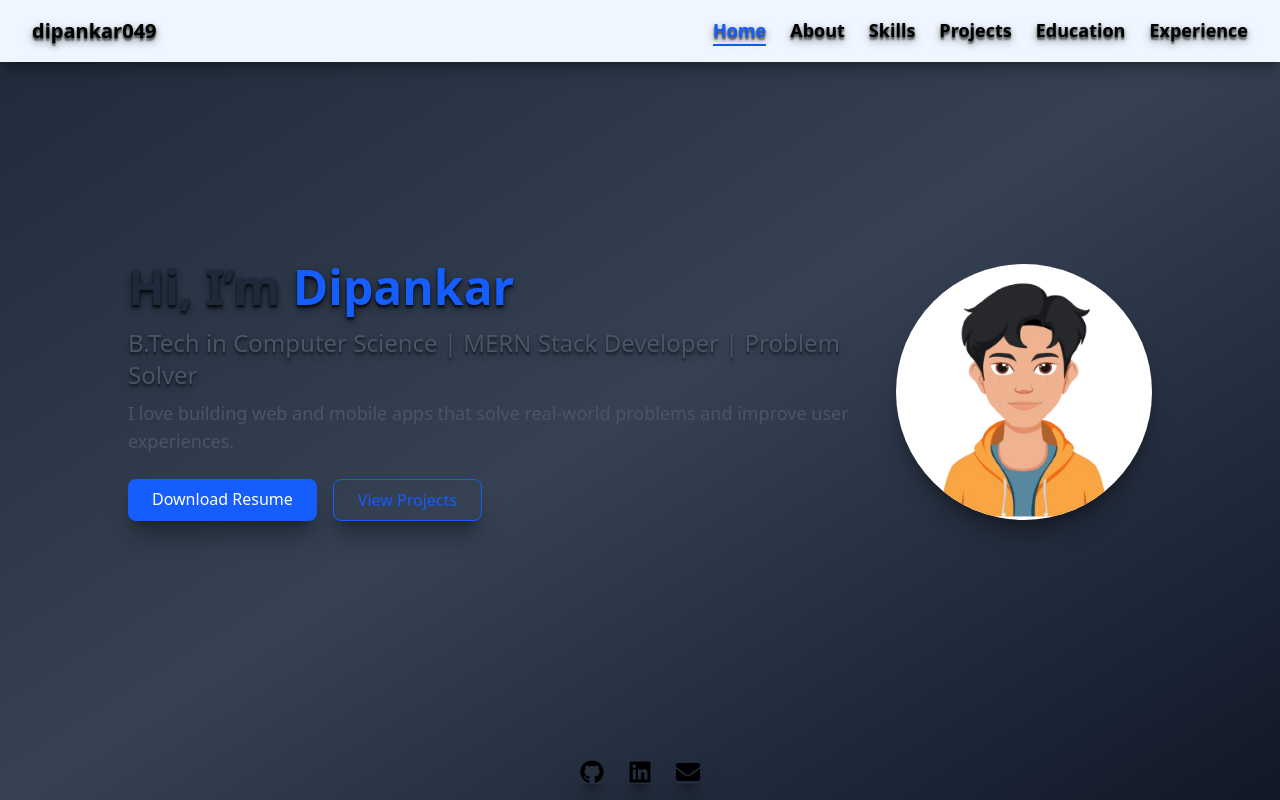
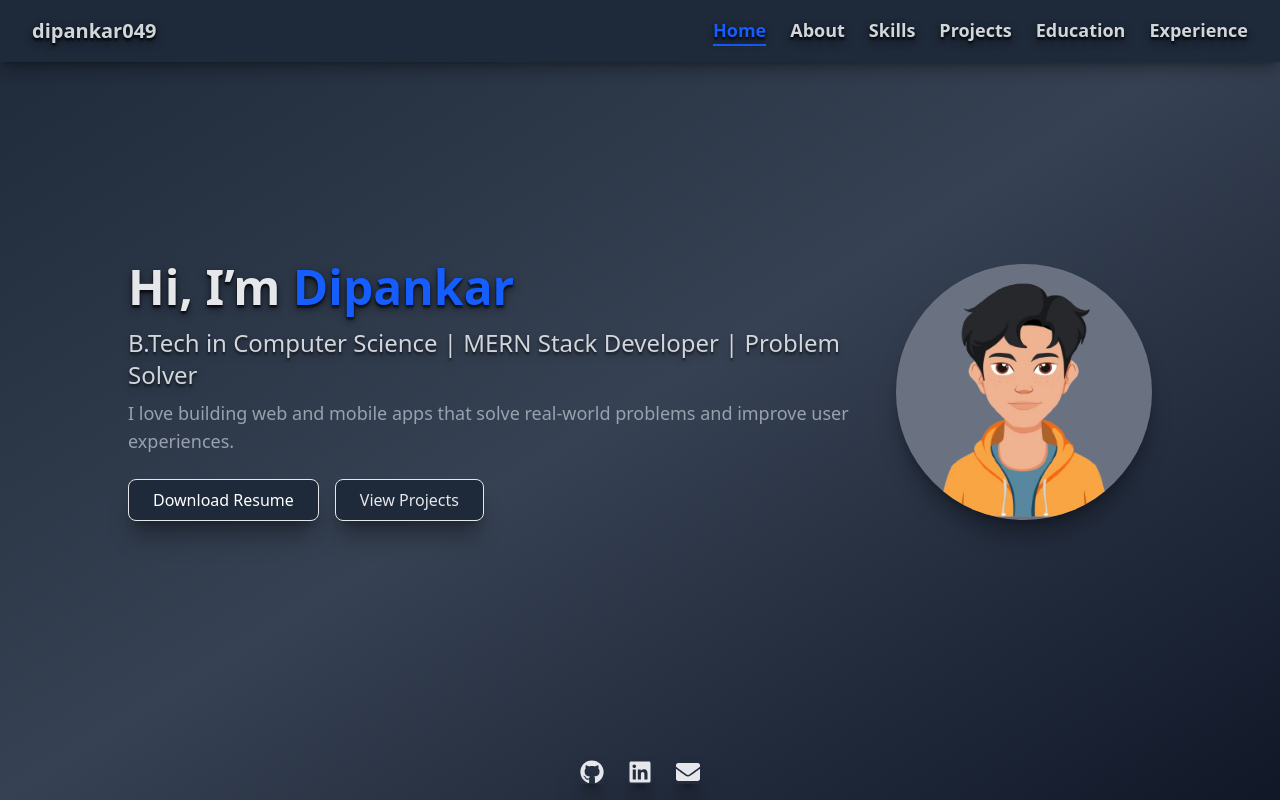
Before and after one commit to dipankar049/portfolio, a React (Vite) app: page / in a window 1280 px wide. Built offline with nearby package versions, Linux system fonts and the light colour scheme.

Commit message:
style: remove light mode

```diff
--- a/src/components/Footer.jsx
+++ b/src/components/Footer.jsx
@@ -2,7 +2,7 @@ import { FaGithub, FaLinkedin, FaEnvelope } from 'react-icons/fa';
 
 const Footer = () => {
   return (
-    <div className="w-full fixed bottom-0 py-4 dark:text-gray-200">
+    <div className="w-full fixed bottom-0 py-4 text-gray-200">
       <div className="flex justify-center space-x-6">
         <a href="https://github.com/dipankar049" target="_blank" rel="noopener noreferrer">
           <FaGithub className="text-2xl hover:text-gray-400 shadow-xl/50" />
--- a/src/components/Header.jsx
+++ b/src/components/Header.jsx
@@ -11,7 +11,7 @@ export default function Header() {
   const [menuOpen, setMenuOpen] = useState(false);
 
   return (
-    <header className='fixed top-0 left-0 w-full z-50 bg-blue-50 dark:bg-gray-800 shadow-lg/30 dark:text-gray-300'>
+    <header className='fixed top-0 left-0 w-full z-50 bg-gray-800 shadow-lg/30 text-gray-300'>
       <div className='flex items-center justify-between px-4 py-4 sm:px-6 md:px-8'>
         {/* Logo */}
         <NavLink to='/' className='text-md sm:text-xl text-shadow-lg/50 font-bold hover:scale-105 transition duration-200'>
--- a/src/context/ThemeContext.jsx
+++ b/src/context/ThemeContext.jsx
@@ -3,15 +3,15 @@ import { createContext, useState, useEffect } from "react";
 export const ThemeContext = createContext();
 
 export const ThemeProvider = ({children}) => {
-    const [ theme, setTheme ] = useState("light");
+    const [ theme, setTheme ] = useState("dark");
 
-    useEffect(() => {
-        if (theme === "dark") {
-        document.documentElement.classList.add("dark");
-        } else {
-        document.documentElement.classList.remove("dark");
-        }
-    }, [theme]);
+    // useEffect(() => {
+    //     if (theme === "dark") {
+    //     document.documentElement.classList.add("dark");
+    //     } else {
+    //     document.documentElement.classList.remove("dark");
+    //     }
+    // }, [theme]);
 
     return(
         <ThemeContext.Provider value={{theme, setTheme}}>
--- a/src/pages/About.jsx
+++ b/src/pages/About.jsx
@@ -1,11 +1,11 @@
 const About = () => {
   return (
-    <div className="flex items-center justify-center min-h-[calc(100vh-11rem)] bg-blue-50 dark:bg-gray-800 py-8 sm:py-0 px-6 my-4 sm:my-10 rounded-xl shadow-lg/30">
+    <div className="flex items-center justify-center min-h-[calc(100vh-11rem)] bg-gray-800 py-8 sm:py-0 px-6 my-4 sm:my-10 rounded-xl shadow-lg/30">
       <div className="max-w-4xl mx-auto text-center">
         <h2 className="text-3xl md:text-4xl font-bold text-shadow-lg/50 text-blue-700 mb-6 sm:mb-10 animate-fade-in">
           About Me
         </h2>
-        <p className="text-gray-700 dark:text-gray-200 text-md md:text-lg text-shadow-lg/30 leading-loose backdrop-blur-sm">
+        <p className="text-gray-200 text-md md:text-lg text-shadow-lg/30 leading-loose backdrop-blur-sm">
           👋 Hi! I’m <span className="font-semibold text-blue-600">Dipankar</span>, a Computer Science graduate from West Bengal. I’m passionate about
           building responsive and accessible web applications and exploring real-world problem solving through code.
           <br /><br />
--- a/src/pages/Education.jsx
+++ b/src/pages/Education.jsx
@@ -6,7 +6,7 @@ const Education = () => {
       <h2 className="text-3xl md:text-4xl font-bold text-shadow-lg/30 text-center text-blue-600 mb-6 sm:mb-10 animate-fade-in">Education</h2>
       <div className="space-y-6">
         {/* B.Tech */}
-        <div className="bg-blue-50 dark:bg-gray-800 p-6 rounded-2xl shadow-lg/30 hover:shadow-xl/30 hover:scale-105 transition duration-300 ease-in-out cursor-pointer">
+        <div className="bg-gray-800 p-6 rounded-2xl shadow-lg/30 hover:shadow-xl/30 hover:scale-105 transition duration-300 ease-in-out cursor-pointer">
           <h3 className="text-xl md:text-2xl text-shadow-lg/30 font-semibold text-blue-600">B.Tech, Computer Science & Engineering</h3>
           <p className="text-base text-gray-500">The Neotia University</p>
           <p className="text-sm text-gray-400">2021 - 2025</p>
@@ -14,7 +14,7 @@ const Education = () => {
         </div>
 
         {/* Higher Secondary */}
-        <div className="bg-gray-50 dark:bg-gray-800 p-6 rounded-2xl shadow-lg/30 hover:shadow-xl/30 hover:scale-105 transition duration-300 ease-in-out cursor-pointer">
+        <div className="bg-gray-800 p-6 rounded-2xl shadow-lg/30 hover:shadow-xl/30 hover:scale-105 transition duration-300 ease-in-out cursor-pointer">
           <h3 className="text-xl md:text-2xl text-shadow-lg/30 font-semibold text-blue-600">Higher Secondary Education (XII), Science</h3>
           <p className="text-base text-gray-500">Sundarban Adarsha Vidyamandir</p>
           <p className="text-sm text-gray-400">WBCHSE • Completed: 2021</p>
@@ -22,7 +22,7 @@ const Education = () => {
         </div>
 
         {/* Secondary */}
-        <div className="bg-blue-50 dark:bg-gray-800 p-6 rounded-2xl shadow-lg/30 hover:shadow-xl/30 hover:scale-105 transition duration-300 ease-in-out cursor-pointer">
+        <div className="bg-gray-800 p-6 rounded-2xl shadow-lg/30 hover:shadow-xl/30 hover:scale-105 transition duration-300 ease-in-out cursor-pointer">
           <h3 className="text-xl md:text-2xl text-shadow-lg/30 font-semibold text-blue-600">Secondary Education (X)</h3>
           <p className="text-base text-gray-500">Mahendraganj High School</p>
           <p className="text-sm text-gray-400">WBBSE • Completed: 2019</p>
--- a/src/pages/Experience.jsx
+++ b/src/pages/Experience.jsx
@@ -6,7 +6,7 @@ const Experience = () => {
       <h2 className="text-3xl md:text-4xl font-bold text-center text-shadow-lg/30 text-blue-600 mb-6 sm:mb-10 animate-fade-in">Experience</h2>
       <div className="space-y-10">
         {/* Unified Mentor */}
-        <div className="bg-blue-50 dark:bg-gray-800 p-6 rounded-2xl shadow-lg/30 hover:shadow-xl/30 hover:scale-105 transition duration-300 ease-in-out cursor-pointer">
+        <div className="bg-gray-800 p-6 rounded-2xl shadow-lg/30 hover:shadow-xl/30 hover:scale-105 transition duration-300 ease-in-out cursor-pointer">
           <div className="flex flex-col md:flex-row gap-6">
             <div className="md:w-1/3">
               <h3 className="text-xl md:text-2xl text-shadow-lg/30 font-semibold text-blue-600">MERN Stack Developer Intern</h3>
@@ -23,7 +23,7 @@ const Experience = () => {
         </div>
 
         {/* Think Again Lab */}
-        <div className="bg-blue-50 dark:bg-gray-800 p-6 rounded-2xl shadow-lg/30 hover:shadow-xl/30 hover:scale-105 transition duration-300 ease-in-out cursor-pointer">
+        <div className="bg-gray-800 p-6 rounded-2xl shadow-lg/30 hover:shadow-xl/30 hover:scale-105 transition duration-300 ease-in-out cursor-pointer">
           <div className="flex flex-col md:flex-row gap-6">
             <div className="md:w-1/3">
               <h3 className="text-xl md:text-2xl text-shadow-lg/30 font-semibold text-blue-600">React Developer Intern</h3>
--- a/src/pages/Home.jsx
+++ b/src/pages/Home.jsx
@@ -11,31 +11,31 @@ const Home = () => {
         <img
           src={avatar}
           alt="Dipankar Avatar"
-          className="w-48 h-48 md:w-64 md:h-64 rounded-full object-contain bg-white dark:bg-gray-500 pt-4"
+          className="w-48 h-48 md:w-64 md:h-64 rounded-full object-contain bg-gray-500 pt-4"
         />
       </div>
         {/* Text Content */}
-        <div className="text-center md:text-left text-gray-600 dark:text-gray-200">
-          <h1 className="text-3xl sm:text-4xl md:text-5xl text-shadow-lg/50 font-bold text-gray-800 dark:text-gray-200 mb-4">
+        <div className="text-center md:text-left text-gray-200">
+          <h1 className="text-3xl sm:text-4xl md:text-5xl text-shadow-lg/50 font-bold text-gray-200 mb-4">
             Hi, I’m <span className="text-blue-600">Dipankar</span>
           </h1>
-          <p className="text-xl text-shadow-lg/30 sm:text-2xl dark:text-gray-300 mb-2">
+          <p className="text-xl text-shadow-lg/30 sm:text-2xl text-gray-300 mb-2">
             B.Tech in Computer Science | MERN Stack Developer | Problem Solver
           </p>
-          <p className="text-md sm:text-lg dark:text-gray-400 mb-6">
+          <p className="text-md sm:text-lg text-gray-400 mb-6">
             I love building web and mobile apps that solve real-world problems and improve user experiences.
           </p>
           <div className="flex gap-4 justify-center md:justify-start">
             <a
               href="/Resume_Dipankar_Karan.pdf"
               download
-              className="bg-blue-600 shadow-xl/30 dark:bg-gray-800 dark:border dark:border-gray-200 text-white px-3 sm:px-6 py-2 rounded-lg hover:bg-blue-700 dark:hover:bg-gray-800 hover:scale-110 transition duration-400 ease-in-out"
+              className="shadow-xl/30 bg-gray-800 border border-gray-200 text-white px-3 sm:px-6 py-2 rounded-lg hover:bg-gray-800 hover:scale-110 transition duration-400 ease-in-out"
             >
               Download Resume
             </a>
             <Link
               to="/projects"
-              className="dark:bg-gray-800 shadow-xl/30 border border-blue-600 dark:border-gray-200 text-blue-600 dark:text-gray-200 px-3 sm:px-6 py-2 rounded-lg hover:bg-blue-100 dark:hover:bg-gray-800 hover:scale-110 transition duration-400 ease-in-out"
+              className="bg-gray-800 shadow-xl/30 border border-gray-200 text-gray-200 px-3 sm:px-6 py-2 rounded-lg hover:bg-gray-800 hover:scale-110 transition duration-400 ease-in-out"
             >
               View Projects
             </Link>
```
Also changed, not shown: src/pages/Projects.jsx (+4 -4 lines), src/pages/Skills.jsx (+5 -5 lines).
